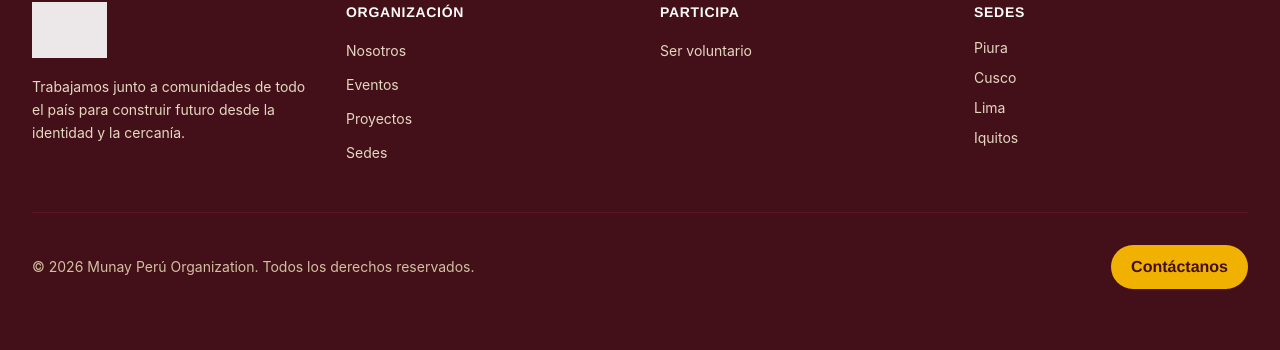
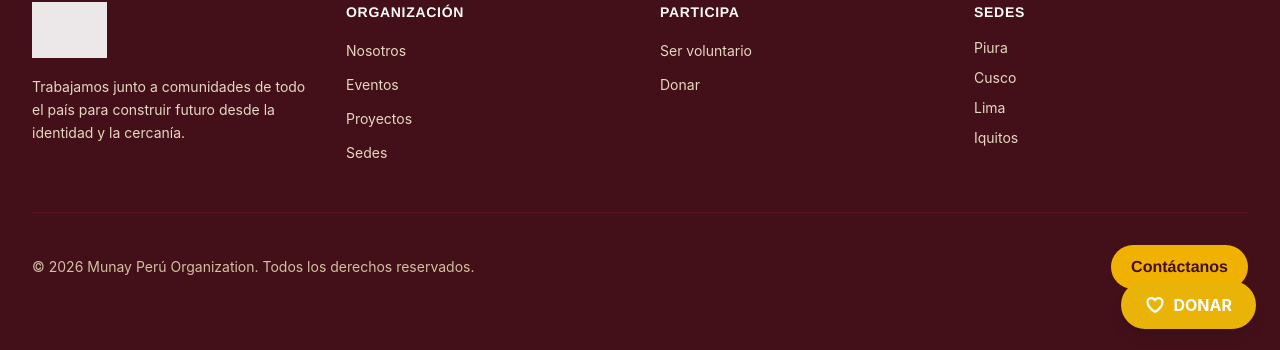
Before and after one commit to JEILOV/munay-peru, a React (Vite) app: page /proyectos in a window 1280 px wide. Shown: the part 447-797 px from the top of the page. Built offline with nearby package versions, Linux system fonts and the light colour scheme; no server answers; the database is empty; grey boxes are pictures that could not be loaded.

Commit message:
Reactivar boton de donar, ocultar solo la pestana de Yape (QR) temporalmente

```diff
--- a/src/components/ui/DonationModal.jsx
+++ b/src/components/ui/DonationModal.jsx
@@ -11,6 +11,7 @@
 
 import { useEffect, useState } from 'react';
 import { AnimatePresence, motion } from 'framer-motion';
+import { YAPE_DONATIONS_ENABLED } from '../../utils/constants';
 
 const WHATSAPP_PHONE = '51939389478';
 
@@ -103,6 +104,10 @@ export default function DonationModal({ isOpen, onClose }) {
             </p>
 
             {/* Tabs */}
+            {/* La pestaña "Yape" se oculta mientras YAPE_DONATIONS_ENABLED
+                sea false; como solo queda una opción, no tiene sentido
+                mostrar el selector de pestañas en absoluto. */}
+            {YAPE_DONATIONS_ENABLED && (
               <div className="mt-6 flex rounded-xl border border-warm-200 bg-warm-50 p-1">
                 <TabButton
                   label="Bienes / Servicios"
@@ -115,10 +120,11 @@ export default function DonationModal({ isOpen, onClose }) {
                   onClick={() => setActiveTab(TABS.YAPE)}
                 />
               </div>
+            )}
 
             {/* Contenido de cada pestaña */}
             <div className="mt-6">
-              {activeTab === TABS.GOODS ? (
+              {activeTab === TABS.GOODS || !YAPE_DONATIONS_ENABLED ? (
                 <div>
                   <p className="text-sm text-warm-600">
                     Cuéntanos qué puedes donar y coordinamos por WhatsApp.
--- a/src/utils/constants.js
+++ b/src/utils/constants.js
@@ -6,10 +6,15 @@
 // cualquier componente que importe SEDES desde aquí pasa a recibirlo
 // como prop en su lugar — el cambio queda aislado a ese punto.
 
-// Flag temporal: desactiva el botón/link de "Donar" en Navbar, Footer y
-// el botón flotante mientras se corrige el nombre asociado al Yape.
-// Para reactivar el flujo de donación, volver a poner esto en `true`.
-export const DONATIONS_ENABLED = false;
+// Flag: activa/desactiva el botón/link de "Donar" en Navbar, Footer y el
+// botón flotante.
+export const DONATIONS_ENABLED = true;
+
+// Flag temporal: oculta la pestaña "Yape" (QR + datos de cuenta) dentro del
+// modal de donación, mientras se corrige el nombre asociado a la cuenta.
+// La pestaña "Bienes / Servicios" sigue funcionando normalmente.
+// Para reactivar el QR, volver a poner esto en `true`.
+export const YAPE_DONATIONS_ENABLED = false;
 
 export const SEDES = [
   { id: 'piura', name: 'Piura' },
```
Lines whose indentation alone changed are shown as unchanged.
